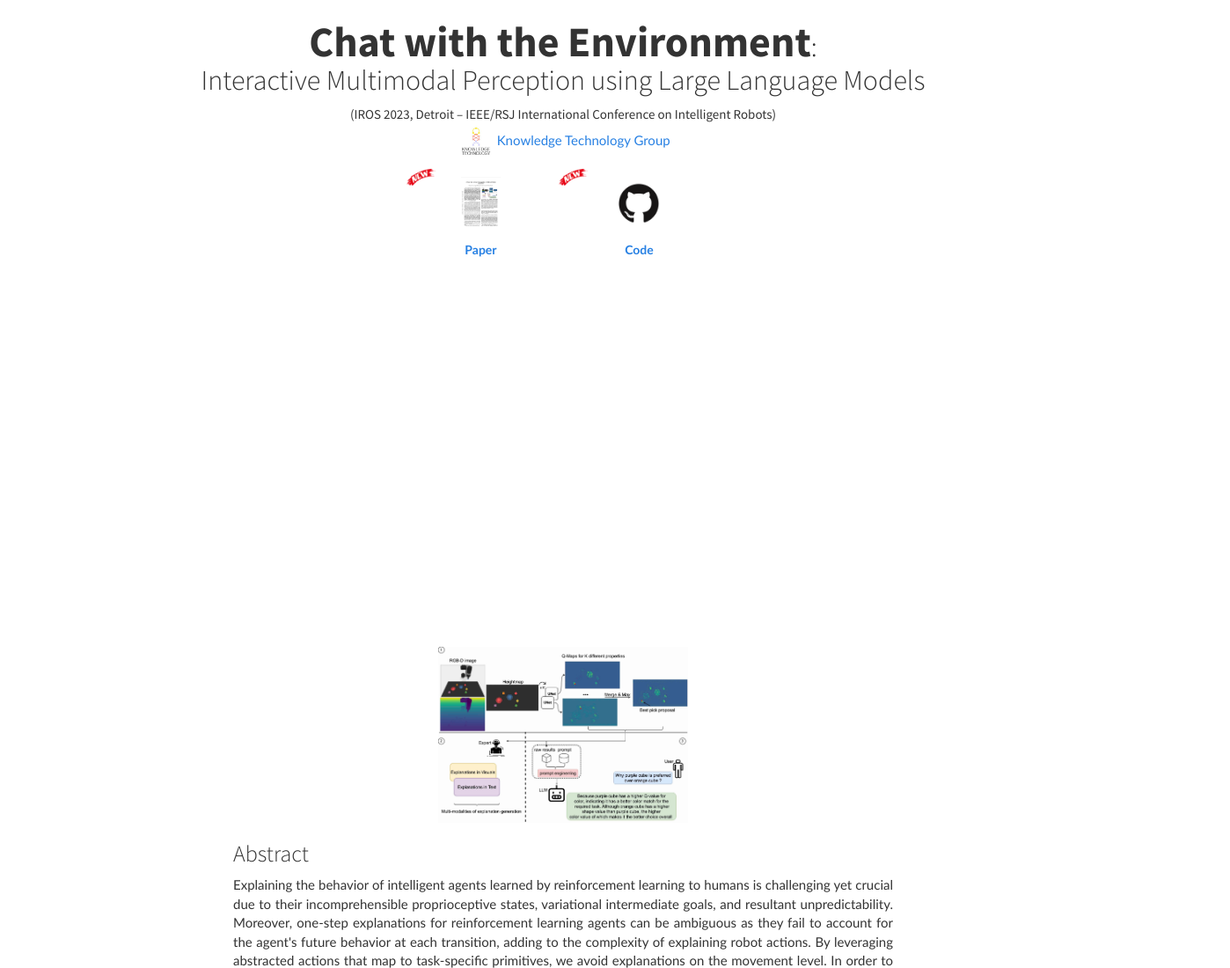
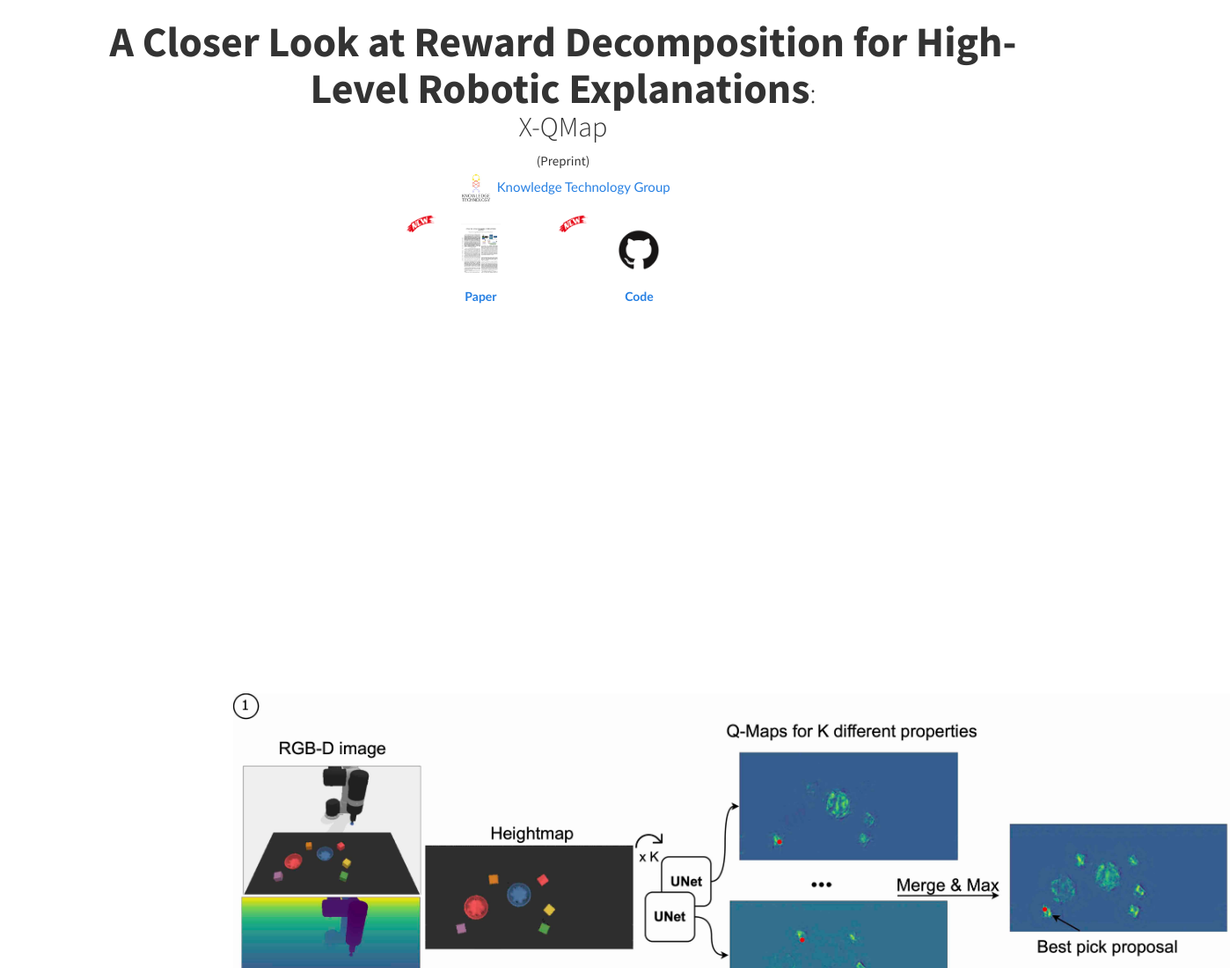
Before and after one commit to X-QMap/x-qmap.github.io, a plain HTML site: page index.html in a window 1280 px wide. Shown: the top 1100 px of the page at 88% size, 1398 px wide, since content can reach past the window. Drawn offline with nearby package versions, Linux system fonts and the light colour scheme; some packages are replaced by stand-ins of ours; a script that the page names is missing.

Commit message:
update by xf

```diff
--- a/index.html
+++ b/index.html
@@ -6,10 +6,9 @@
     <meta charset="UTF-8">
     <meta http-equiv="x-ua-compatible" content="ie=edge">
 
-    <title>Chat with the Environment: Interactive Multimodal Perception using Large Language Models</title>
+    <title>A Closer Look at Reward Decomposition for High-Level Robotic Explanations</title>
 
-    <meta name="description" content="A Closer Look at Reward Decomposition for High-Level Robotic
-Explanations">
+    <meta name="description" content="A Closer Look at Reward Decomposition for High-Level Robotic Explanations">
     <meta name="viewport" content="width=device-width, initial-scale=1">
 
     <!-- <base href="/"> -->
@@ -57,11 +56,11 @@ Explanations">
     <div class="container" id="main">
         <div class="row">
             <h2 class="col-md-12 text-center">
-                <b><font size="+6">Chat with the Environment</font></b>: </br>
-		    Interactive Multimodal Perception using Large Language Models </br>
+                <b><font size="+6">A Closer Look at Reward Decomposition for High-Level Robotic Explanations</font></b>: </br>
+		    X-QMap </br>
             </h2>
 		            <div class="col-md-12 text-center">
-		(IROS 2023, Detroit – IEEE/RSJ International Conference on Intelligent Robots)
+		(Preprint)
 				     </div>
         </div>
         <div class="row">
@@ -124,7 +123,7 @@ Explanations">
 -->
                 <div class="text-center">
                     <div style="position:relative;padding-top:56.25%;">
-			<image src="img/abstract_fig.jpeg" height="200px">
+			<image src="img/abstract_fig.jpeg" height="800px">
                     </div>
                 </div>
                 <h3>
```
